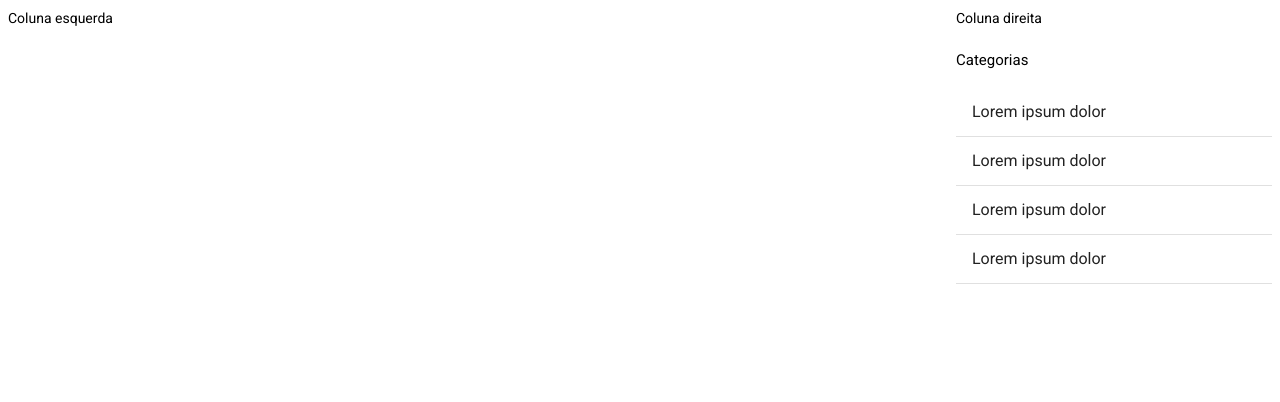
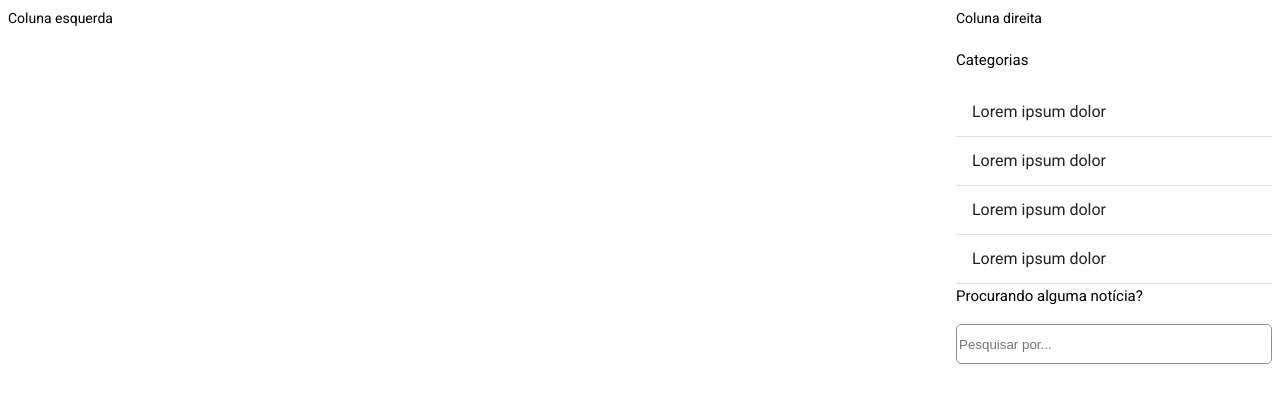
Before and after one commit to ricardoMonteiroTavares/desafio-marlin, an Angular app: page / in a window 1280 px wide. Shown: the top 402 px of the page. Built offline with nearby package versions, Linux system fonts and the light colour scheme.

Commit message:
Criação da barra de busca

```diff
--- a/src/app/app.module.ts
+++ b/src/app/app.module.ts
@@ -8,19 +8,21 @@ import { HomeComponent } from './views/home/home.component';
 import { CategoryListComponent } from './components/category-list/category-list.component';
 import {MatDividerModule} from '@angular/material/divider';
 import {MatListModule} from '@angular/material/list';
+import { SearchBarComponent } from './components/search-bar/search-bar.component';
 
 @NgModule({
   declarations: [
     AppComponent,
     HomeComponent,
-    CategoryListComponent
+    CategoryListComponent,
+    SearchBarComponent
   ],
   imports: [
     BrowserModule,
     AppRoutingModule,
     BrowserAnimationsModule,
     MatDividerModule,
-    MatListModule
+    MatListModule,
   ],
   providers: [],
   bootstrap: [AppComponent]
--- /dev/null
+++ b/src/app/components/search-bar/search-bar.component.html
@@ -0,0 +1,4 @@
+<div>
+    <h4>Procurando alguma notícia?</h4>
+    <input [attr.icon]="faSearch" type="search" name="search" id="search" placeholder="Pesquisar por...">
+</div>
--- /dev/null
+++ b/src/app/components/search-bar/search-bar.component.sass
@@ -0,0 +1,6 @@
+#search
+    position: relative
+    width: 100%
+    height: 40px
+    border: 1px solid #8d918d
+    border-radius: 5px
--- /dev/null
+++ b/src/app/components/search-bar/search-bar.component.ts
@@ -0,0 +1,16 @@
+import { Component, OnInit } from '@angular/core';
+import { faSearch } from '@fortawesome/free-solid-svg-icons';
+
+@Component({
+  selector: 'app-search-bar',
+  templateUrl: './search-bar.component.html',
+  styleUrls: ['./search-bar.component.sass']
+})
+export class SearchBarComponent implements OnInit {
+  faSearch = faSearch
+  constructor() { }
+
+  ngOnInit(): void {
+  }
+
+}
--- a/src/app/views/home/home.component.html
+++ b/src/app/views/home/home.component.html
@@ -5,5 +5,6 @@
     <div class="right_col">
         <p>Coluna direita</p>
         <app-category-list></app-category-list>
+        <app-search-bar></app-search-bar>
     </div>
 </div>
```
